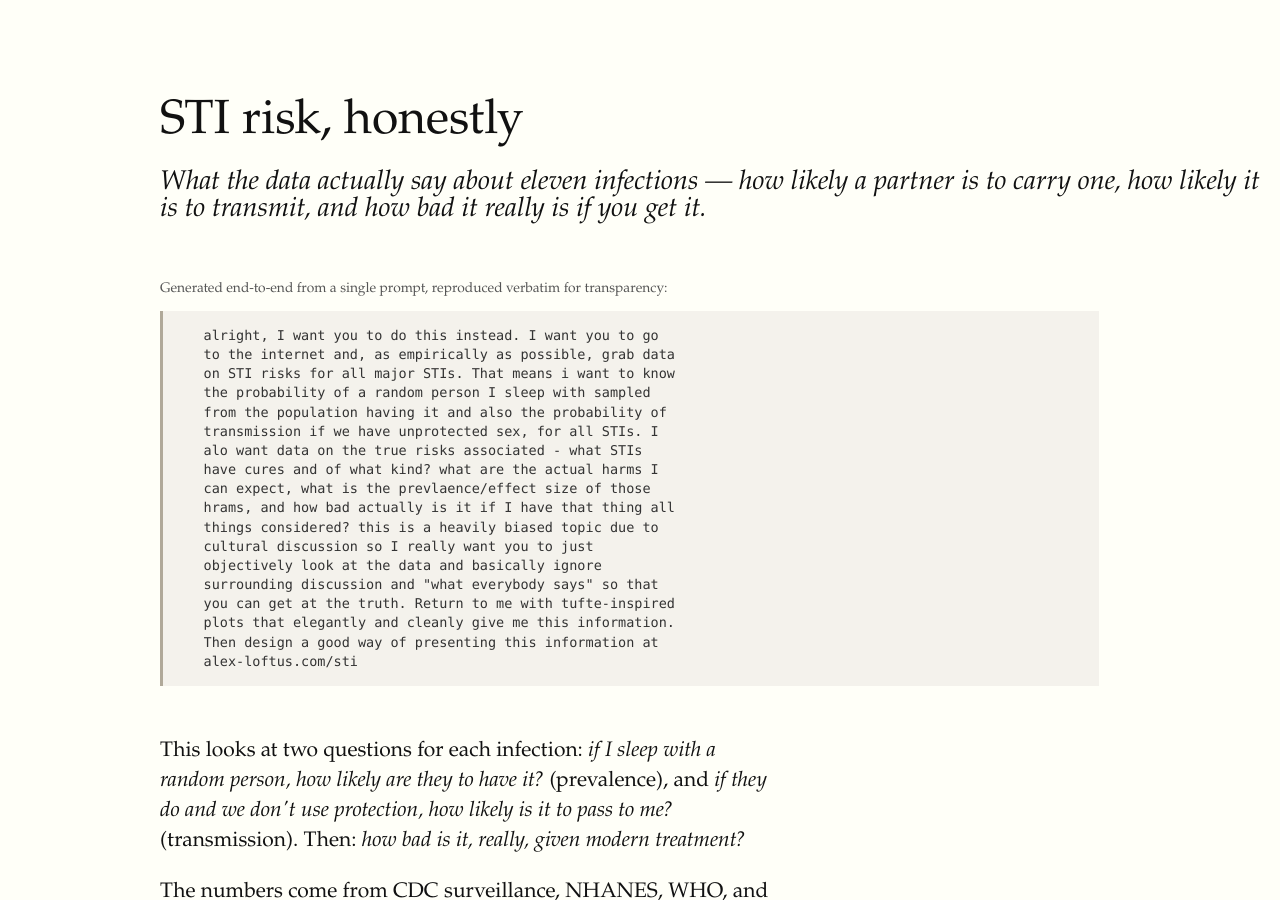
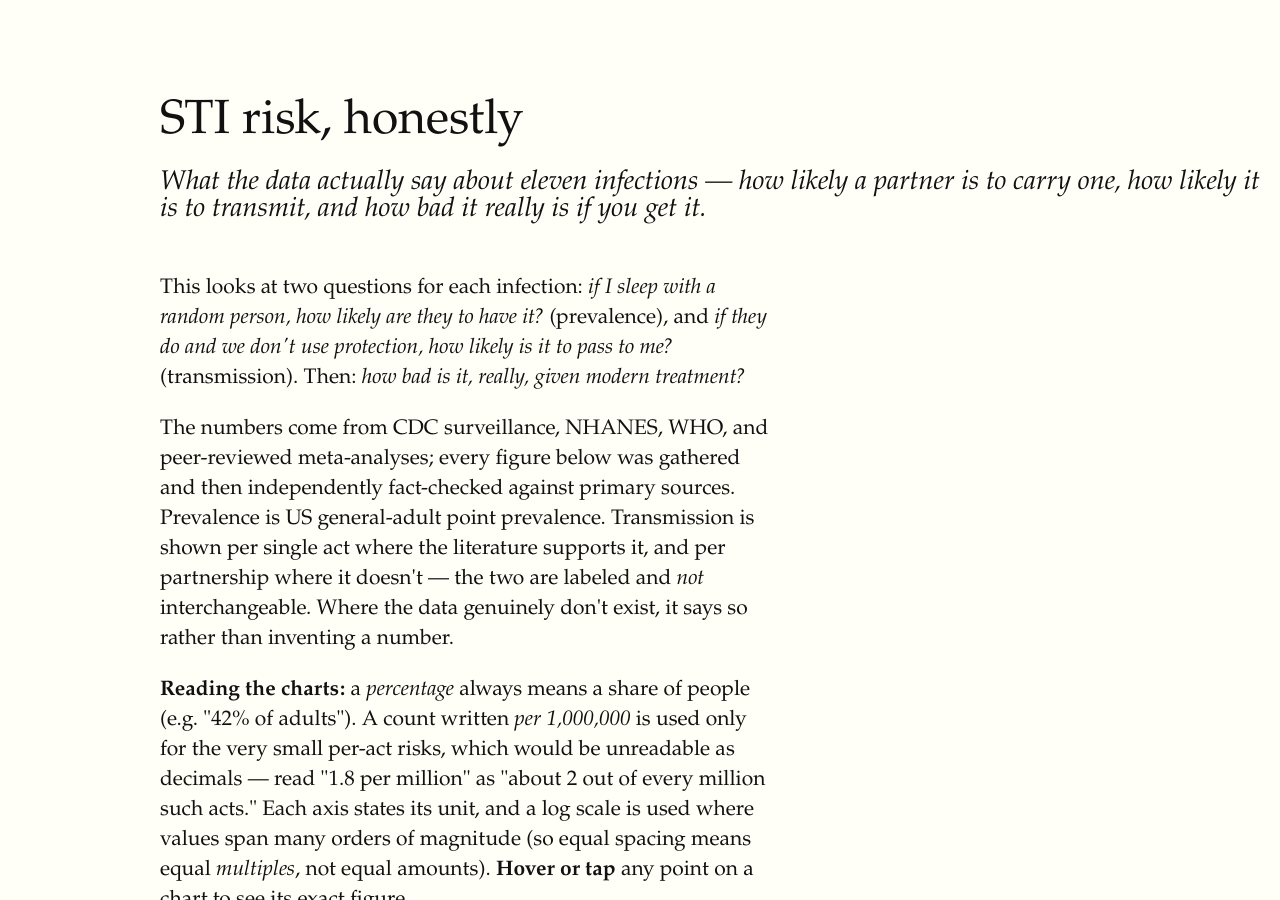
Before and after one commit to loftusa/loftusa.github.io, a Jekyll site: the page public/sti/index.html, which Jekyll copies as it is, in a window 1280 px wide and 900 px high. Built offline with Jekyll 4.4.1, drawn with Linux system fonts in a browser that asks for light colours; some web fonts are replaced.

Commit message:
sti: remove the verbatim-prompt block from the top
Co-Authored-By: Claude Fable 5 <noreply@anthropic.com>
Claude-Session: https://claude.ai/code/session_01UN9BaWAQS5FNwmLDrVqkcd

```diff
--- a/public/sti/index.html
+++ b/public/sti/index.html
@@ -515,11 +515,6 @@ pre.prompt code{font-family:Menlo,Consolas,monospace}
 <p class="subtitle">What the data actually say about eleven infections — how likely a partner is to carry one, how likely it is to transmit, and how bad it really is if you get it.</p>
 
 <section>
-<p class="key" style="font-style:normal;margin-bottom:.3rem">Generated end-to-end from a single prompt, reproduced verbatim for transparency:</p>
-<pre class="prompt"><code>alright, I want you to do this instead. I want you to go to the internet and, as empirically as possible, grab data on STI risks for all major STIs. That means i want to know the probability of a random person I sleep with sampled from the population having it and also the probability of transmission if we have unprotected sex, for all STIs. I alo want data on the true risks associated - what STIs have cures and of what kind? what are the actual harms I can expect, what is the prevlaence/effect size of those hrams, and how bad actually is it if I have that thing all things considered? this is a heavily biased topic due to cultural discussion so I really want you to just objectively look at the data and basically ignore surrounding discussion and &quot;what everybody says&quot; so that you can get at the truth. Return to me with tufte-inspired plots that elegantly and cleanly give me this information. Then design a good way of presenting this information at alex-loftus.com/sti</code></pre>
-</section>
-
-<section>
 <p>This looks at two questions for each infection: <em>if I sleep with a random person, how likely are they to have it?</em> (prevalence), and <em>if they do and we don't use protection, how likely is it to pass to me?</em> (transmission). Then: <em>how bad is it, really, given modern treatment?</em></p>
 <p>The numbers come from CDC surveillance, NHANES, WHO, and peer-reviewed meta-analyses; every figure below was gathered and then independently fact-checked against primary sources. Prevalence is US general-adult point prevalence. Transmission is shown per single act where the literature supports it, and per partnership where it doesn't — the two are labeled and <em>not</em> interchangeable. Where the data genuinely don't exist, it says so rather than inventing a number.</p>
 <p><strong>Reading the charts:</strong> a <em>percentage</em> always means a share of people (e.g. "42% of adults"). A count written <em>per 1,000,000</em> is used only for the very small per-act risks, which would be unreadable as decimals — read "1.8 per million" as "about 2 out of every million such acts." Each axis states its unit, and a log scale is used where values span many orders of magnitude (so equal spacing means equal <em>multiples</em>, not equal amounts). <strong>Hover or tap</strong> any point on a chart to see its exact figure.</p>
```
